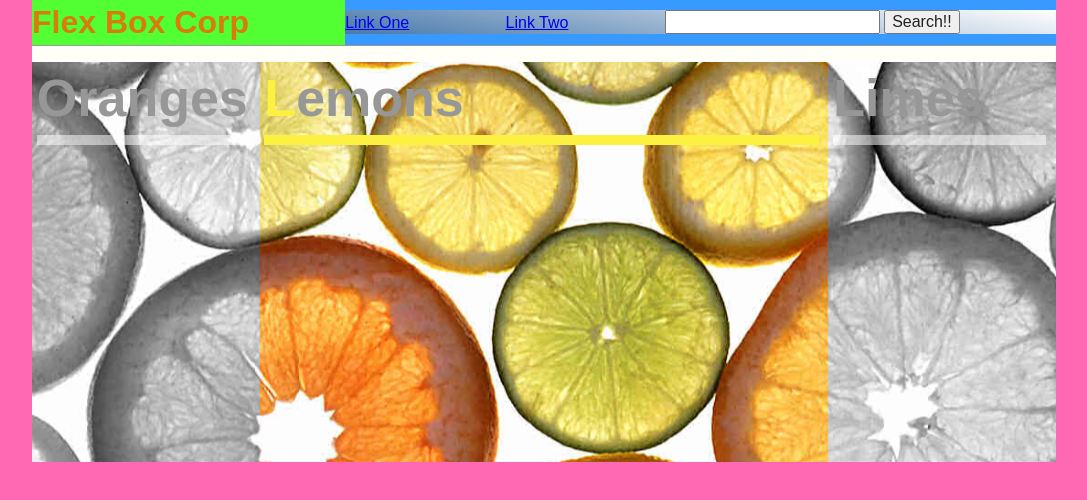
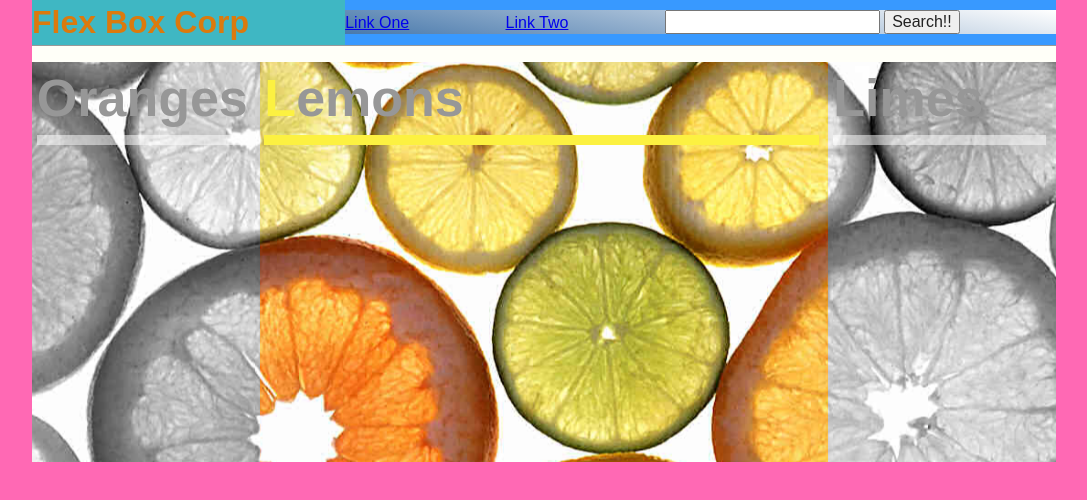
Before and after one commit to AlexBillerey/FlexBoxCorp, a website: page index.html in a window 1280 px wide. Shown: the whole page, without its empty margins (96-1183 px from the left). Drawn offline with Linux system fonts and the light colour scheme.

Commit message:
css refactor

```diff
--- a/css/main.css
+++ b/css/main.css
@@ -106,8 +106,8 @@ textarea {
 	width: 85%;
 	max-width: 64em;
 	margin: 0 auto;
-	/*display: flex;
-	flex-direction: column;*/
+	display: flex;
+	flex-direction: column;
 }
 
 header {
@@ -411,7 +411,7 @@ This is a hack to get around FF's lack of support for flex-wrap see http://caniu
 	}
 	header h1 {
 		flex: 1 0 auto;
-		background: #51ff32;
+		background: rgba(81, 255, 50, 0.29);
 	}
 	nav {
 	flex: 3 0 auto;
--- a/css/main_pf.css
+++ b/css/main_pf.css
@@ -106,8 +106,18 @@ textarea {
 	width: 85%;
 	max-width: 64em;
 	margin: 0 auto;
-	/*display: flex;
-	flex-direction: column;*/
+	display: -webkit-box;
+	display: -webkit-flex;
+	display: -moz-box;
+	display: -ms-flexbox;
+	display: flex;
+	-webkit-box-orient: vertical;
+	-webkit-box-direction: normal;
+	-webkit-flex-direction: column;
+	-moz-box-orient: vertical;
+	-moz-box-direction: normal;
+	-ms-flex-direction: column;
+	flex-direction: column;
 }
 
 header {
@@ -515,7 +525,7 @@ This is a hack to get around FF's lack of support for flex-wrap see http://caniu
 		-moz-box-flex: 1;
 		-ms-flex: 1 0 auto;
 		flex: 1 0 auto;
-		background: #51ff32;
+		background: rgba(81, 255, 50, 0.29);
 	}
 	nav {
 	-webkit-box-flex: 3;
--- a/css/production.css
+++ b/css/production.css
@@ -634,8 +634,18 @@ textarea {
 	width: 85%;
 	max-width: 64em;
 	margin: 0 auto;
-	/*display: flex;
-	flex-direction: column;*/
+	display: -webkit-box;
+	display: -webkit-flex;
+	display: -moz-box;
+	display: -ms-flexbox;
+	display: flex;
+	-webkit-box-orient: vertical;
+	-webkit-box-direction: normal;
+	-webkit-flex-direction: column;
+	-moz-box-orient: vertical;
+	-moz-box-direction: normal;
+	-ms-flex-direction: column;
+	flex-direction: column;
 }
 
 header {
@@ -1043,7 +1053,7 @@ This is a hack to get around FF's lack of support for flex-wrap see http://caniu
 		-moz-box-flex: 1;
 		-ms-flex: 1 0 auto;
 		flex: 1 0 auto;
-		background: #51ff32;
+		background: rgba(81, 255, 50, 0.29);
 	}
 	nav {
 	-webkit-box-flex: 3;
```
Also changed, not shown: css/production.min.css.
